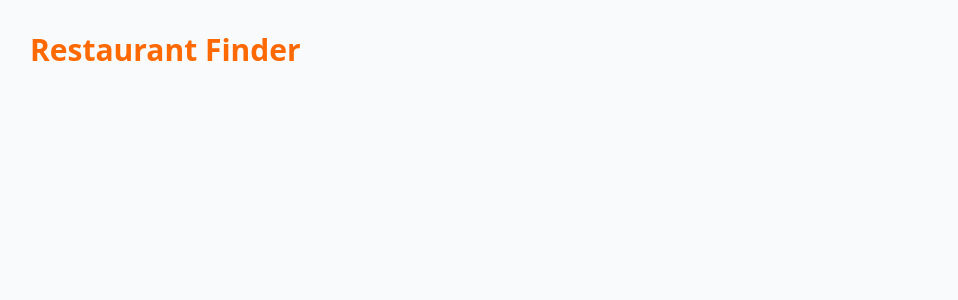
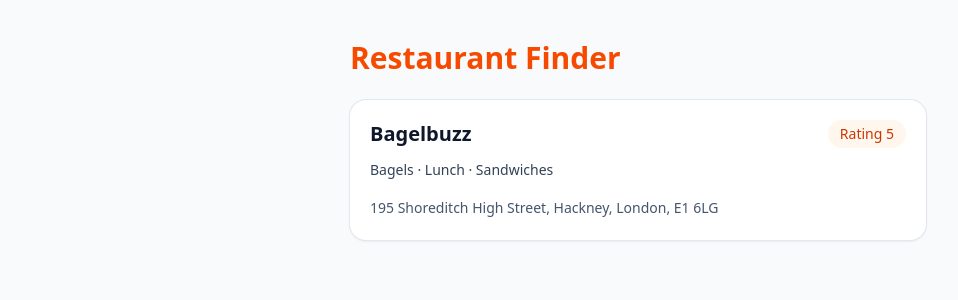
Before and after one commit to gokcesen/jet-restaurant-finder, a React (Vite) app: page / in a window 1280 px wide. Shown: the top 300 px of the page, without its empty margins (2-960 px from the left). Built offline with nearby package versions, Linux system fonts and the light colour scheme.

Commit message:
feat: add restaurant card with mock data

```diff
--- a/src/App.tsx
+++ b/src/App.tsx
@@ -1,9 +1,16 @@
+import RestaurantCard from './components/RestaurantCard'
+import { mockRestaurants } from './data/mockRestaurants'
+
 function App() {
   return (
-    <main className="min-h-screen bg-slate-50 p-8">
-      <h1 className="text-3xl font-bold text-orange-500">
-        Restaurant Finder
-      </h1>
+    <main className="min-h-screen bg-slate-50 px-4 py-10">
+      <div className="mx-auto max-w-xl">
+        <h1 className="mb-6 text-3xl font-bold text-orange-600">
+          Restaurant Finder
+        </h1>
+
+        <RestaurantCard restaurant={mockRestaurants[0]} />
+      </div>
     </main>
   )
 }
--- /dev/null
+++ b/src/components/RestaurantCard.tsx
@@ -0,0 +1,31 @@
+import type { Restaurant } from '../types/restaurant'
+
+type RestaurantCardProps = {
+  restaurant: Restaurant
+}
+
+function RestaurantCard({ restaurant }: RestaurantCardProps) {
+  return (
+    <div className="rounded-2xl bg-white p-5 shadow-sm ring-1 ring-slate-200 transition hover:shadow-md">
+      <div className="flex items-start justify-between gap-4">
+        <h2 className="text-xl font-semibold text-slate-900">
+          {restaurant.name}
+        </h2>
+
+        <span className="shrink-0 rounded-full bg-orange-50 px-3 py-1 text-sm font-medium text-orange-700">
+          Rating {restaurant.rating}
+        </span>
+      </div>
+
+      <p className="mt-3 text-sm font-medium text-slate-700">
+        {restaurant.cuisines.join(' · ')}
+      </p>
+
+      <p className="mt-4 text-sm leading-6 text-slate-600">
+        {restaurant.address}
+      </p>
+    </div>
+  )
+}
+
+export default RestaurantCard
--- /dev/null
+++ b/src/data/mockRestaurants.ts
@@ -0,0 +1,25 @@
+import type { Restaurant } from '../types/restaurant'
+
+export const mockRestaurants: Restaurant[] = [
+  {
+    id: '196590',
+    name: 'Bagelbuzz',
+    cuisines: ['Bagels', 'Lunch', 'Sandwiches'],
+    rating: 5,
+    address: '195 Shoreditch High Street, Hackney, London, E1 6LG',
+  },
+  {
+    id: '298845',
+    name: 'Nonna Bakery',
+    cuisines: ['Italian', 'Bakery', 'Breakfast'],
+    rating: 4.5,
+    address: '75 High Holborn, London, WC1V 6LS',
+  },
+  {
+    id: '3',
+    name: 'Pizza Palace',
+    cuisines: ['Pizza', 'Italian'],
+    rating: 4.3,
+    address: '12 High Street, London, EC4M 7RF',
+  },
+]
--- /dev/null
+++ b/src/types/restaurant.ts
@@ -0,0 +1,7 @@
+export type Restaurant = {
+  id: string
+  name: string
+  cuisines: string[]
+  rating: number
+  address: string
+}
```
